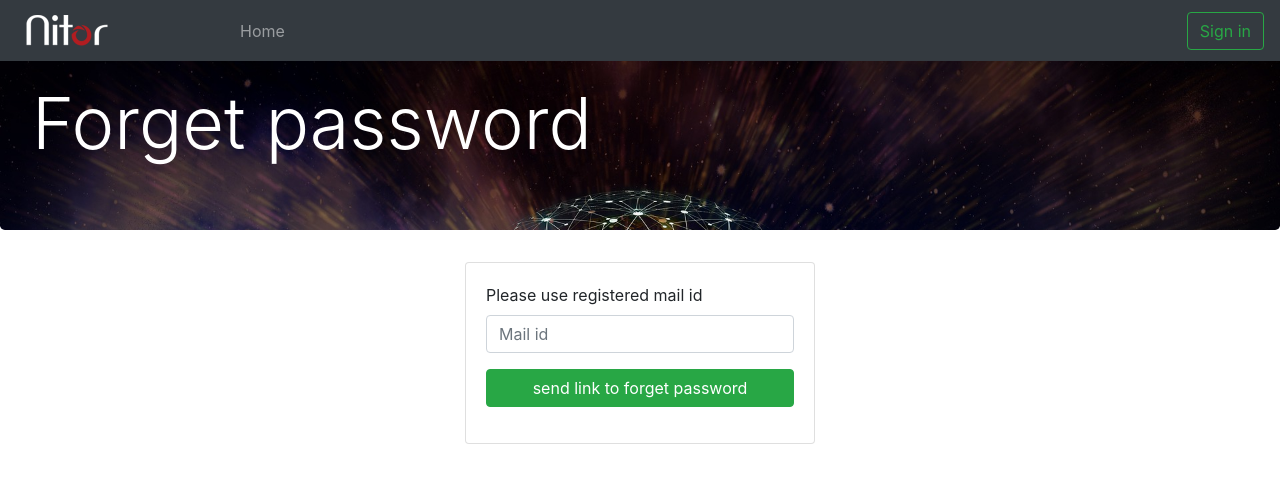
After one commit to KashmiraS/flask_demo_project, a Flask app: page /users/forget_password in a window 1280 px wide. The commit adds this page. Shown: the top 483 px of the page. Run offline with Flask 2, Linux system fonts and the light colour scheme; data comes from the database, SQL or seed files in the repository; some libraries are stand-ins or nearby versions.

Commit message:
working on forget password

```diff
--- a/project/__init__.py
+++ b/project/__init__.py
@@ -130,7 +130,7 @@ def page_not_found(e):
 ###################
 #### REST CALLS ###
 ###################
-from project.api.db_helper.login_check import login_helper
+from project.api.db_helper.login_check import login_helper, password_class, get_user
 from project.api.db_helper.login_check import user_check
 from project.api.db_helper.login_check import register
 from project.api.db_helper.project_operatios import get_project_all,project_crud,get_project,delete_project,share_project,all_project_users
@@ -138,6 +138,7 @@ from project.api.db_helper.task_operations import create_task,get_task,delete_ta
 
 api_obj.add_resource(login_helper, '/api/login/<string:email_>/<string:password>')
 api_obj.add_resource(user_check, '/api/user_check/<string:email_>')
+api_obj.add_resource(get_user, '/api/get_user')
 api_obj.add_resource(register, '/api/register/<string:username>/<string:email>/<string:password>')
 #api_obj.add_resource(project_crud, '/api/project/<string:project_name>/<string:project_description>/<string:project_starting_date>/<string:project_releasing>/<string:customer_name>/<string:customer_contact>/<string:customer_mail>/<string:customer_company_name>/<string:customer_site>')
 api_obj.add_resource(get_project_all, '/api/project/all/<int:id>')
@@ -150,3 +151,4 @@ api_obj.add_resource(create_task, '/api/task/create')
 api_obj.add_resource(get_task, '/api/task/all')
 api_obj.add_resource(delete_task, '/api/task/delete')
 api_obj.add_resource(markings, '/api/task/marking')
+api_obj.add_resource(password_class, '/api/password')
--- a/project/api/db_helper/project_operatios.py
+++ b/project/api/db_helper/project_operatios.py
@@ -1,3 +1,4 @@
+from project.mailer_module.mailer_class import send_mail
 from project.project_module.models import project,project_wapper
 from project.users.models import Users
 from flask_restful import Resource
@@ -6,6 +7,7 @@ from flask import request,jsonify,json
 from project.utils.statics_data import date_in_result
 from project.utils.conversions import todate_time
 from project.task.models import task_of_project
+
 
 class project_crud(Resource):
     def post(self):
@@ -129,6 +131,7 @@ class share_project(Resource):
             pro.share.append(us)
             db.session.commit()
             status=True
+            send_mail(f'Shared project:{pro.project_name}','USER',dataDict['mail_id'],f'{us.username} has shared a project with you.') #subject,user_name,mail_id,body
             print({'status': status})
             return {'status': status}
         except Exception as e:
--- a/project/users/froms.py
+++ b/project/users/froms.py
@@ -12,3 +12,11 @@ class user_login(FlaskForm):
     email = StringField('Email')
     password = PasswordField('Password')
     submit = SubmitField('Sign in')
+
+class forget_password_form(FlaskForm):
+    mail_id =StringField('Please use registered mail id')
+    submit = SubmitField('send link to forget password')
+class new_password(FlaskForm):
+    pass1 =PasswordField('New Password')
+    re_enter =PasswordField('New Password')
+    submit = SubmitField('save')
--- /dev/null
+++ b/project/users/templates/users/forget_password.html
@@ -0,0 +1,51 @@
+{%extends 'base.html'%}
+{%block conant%}
+<div class="jumbotron devunder" style="background:url({{url_for('static',filename='img/networking.jpg')}});" >
+    <div class="display-3">Forget password</div>
+</div>
+
+<div class="container">
+    <div class="row">
+        <div class="col-md-4"></div>
+        <div class="col-md-4">
+            <div class="card">
+                <div class="card-body">
+                    <form method="POST">
+                        <div class="form-group">
+                            {{form.mail_id.label}}
+                            {{form.mail_id(class='form-control',placeholder='Mail id')}}
+                        </div>
+                        <div class="form-group">
+                            {{form.submit(class='btn btn-block btn-success')}}
+                        </div>
+                    </form>
+                </div>
+            </div>
+        </div>
+        <div class="col-md-4">
+            {% with messages = get_flashed_messages() %}
+               {% if messages %}
+                  {% for message in messages %}
+                    {% if  message =='Project Shared Successfully!'%}
+                        <div class="alert alert-success alert-dismissible fade show" role="alert">
+                          <strong>Success!</strong> {{message}}
+                          <button type="button" class="close" data-dismiss="alert" aria-label="Close">
+                            <span aria-hidden="true">&times;</span>
+                          </button>
+                        </div>
+                    {%else%}
+                        <div class="alert alert-danger alert-dismissible fade show" role="alert">
+                          <strong>Error!</strong> {{message}}<br>
+                            Please Check mail id it must be registered with this system!
+                          <button type="button" class="close" data-dismiss="alert" aria-label="Close">
+                            <span aria-hidden="true">&times;</span>
+                          </button>
+                        </div>
+                    {%endif%}
+                  {% endfor %}
+               {% endif %}
+            {% endwith %}
+        </div>
+    </div>
+</div>
+{%endblock%}
--- a/project/users/templates/users/login.html
+++ b/project/users/templates/users/login.html
@@ -31,7 +31,7 @@
                                       {{form.password(class_='form-control',placeholder="Password")}}
                                   </div>
                               <div style="text-align: right;">
-                                  <a href="#">Forget Password</a>
+                                  <a href="{{url_for('users.forget_password')}}">Forget Password</a>
                               </div>
                           </div>
                           <center>
--- a/project/users/views.py
+++ b/project/users/views.py
@@ -1,9 +1,11 @@
-from flask import url_for, render_template, Blueprint, request, redirect,session
+import base64
+
+from flask import url_for, render_template, Blueprint, request, redirect, session, flash
 from project import User, db ,host_address
 import requests
 import json
 import flask_login
-from project.users.froms import user_registration, user_login
+from project.users.froms import user_registration, user_login, forget_password_form, new_password
 from project.users.models import Users
 from project.request_module.apicalls import user_api
 
@@ -84,3 +86,35 @@ def logout():
     print('in logout')
     flask_login.logout_user()
     return redirect(url_for('users.login'))
+
+@user_print.route('/forget_password',methods=['GET','POST'])
+def forget_password():
+    form = forget_password_form()
+    if request.method == 'POST':
+        req = {'mail_id': str(form.mail_id.data)}
+        res = api.send_forget_pass(json.dumps(req))#json.loads(requests.post(f'{host_address}/project/share', json.dumps(req)).text)
+        print(str(res))
+        if res['status']:
+            flash('Project Shared Successfully!')
+        else:
+            flash('Project Not Shared!')
+    return render_template('forget_password.html',form=form)
+
+@user_print.route('/new_password/<string:data>')
+def visiter(data):
+    req ={'mail_id':str(data)}
+    res= json.dumps(api.get_user_by_mail(json.dumps(req)))
+    return redirect(url_for('users.change',data=res))
+
+@user_print.route('/new_password_create/<string:data>',methods=['POST','GET'])
+def change(data):
+    form = new_password()
+    data = json.loads(data)['user']
+    print(data['username'])
+    req=dict()
+    if request.method=='POST':
+        req['mail_id'] =data['email']
+        req['new_password'] =form.re_enter.data
+        res = api.send_changed_pass(json.dumps(req))
+        print(res)
+    return render_template('new_password.html',form=form,data=data)
```
Also changed, not shown: project/api/db_helper/login_check.py (+64 -8 lines), project/mailer_module/mailer_class.py (added, +42 -0 lines), project/request_module/apicalls.py (+8 -0 lines), project/requirements.txt (+8 -6 lines), project/users/templates/users/new_password.html (added, +58 -0 lines).
